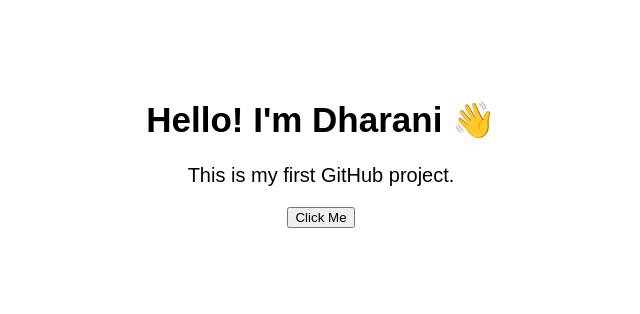
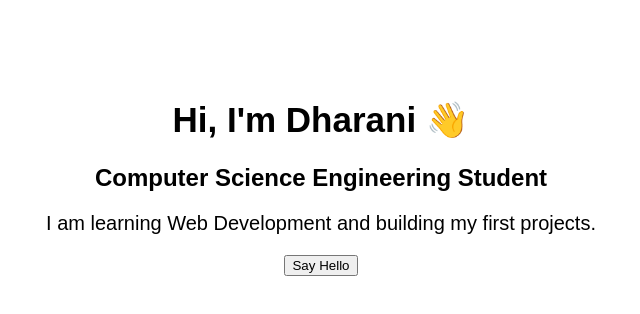
Before and after one commit to dharanimurugesan-123/my-first-project, a plain HTML site: page index.html in a window 1280 px wide. Shown: the whole page, without its empty margins (319-959 px from the left). Drawn offline with Linux system fonts and the light colour scheme.

Commit message:
Update title and content in index.html

```diff
--- a/index.html
+++ b/index.html
@@ -1,16 +1,23 @@
 <!DOCTYPE html>
 <html>
 <head>
-    <title>My First Project</title>
+    <title>Dharani - Portfolio</title>
     <link rel="stylesheet" href="style.css">
 </head>
 
 <body>
-    <h1>Hello! I'm Dharani 👋</h1>
-    <p>This is my first GitHub project.</p>
 
-    <button onclick="showMessage()">Click Me</button>
+    <h1>Hi, I'm Dharani 👋</h1>
+
+    <h2>Computer Science Engineering Student</h2>
+
+    <p>
+        I am learning Web Development and building my first projects.
+    </p>
+
+    <button onclick="showMessage()">Say Hello</button>
 
     <script src="script.js"></script>
+
 </body>
 </html>
```
